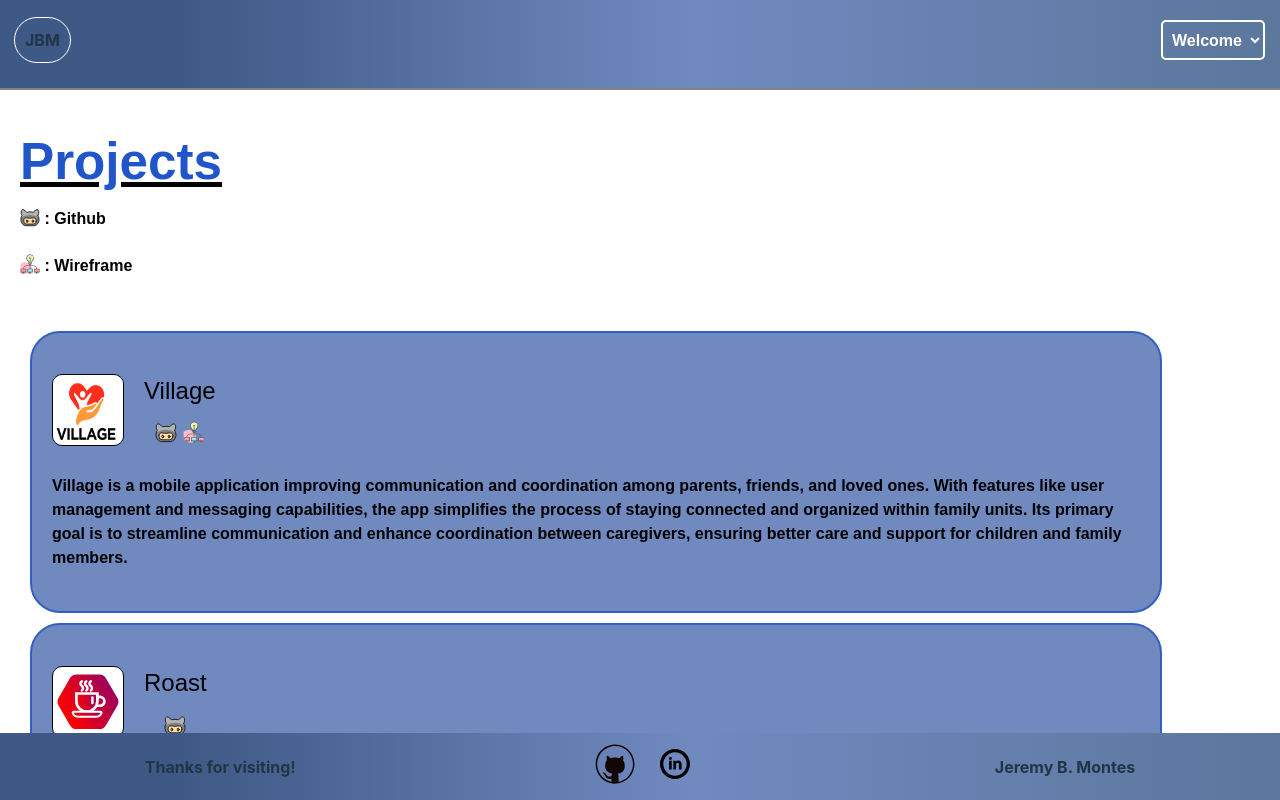
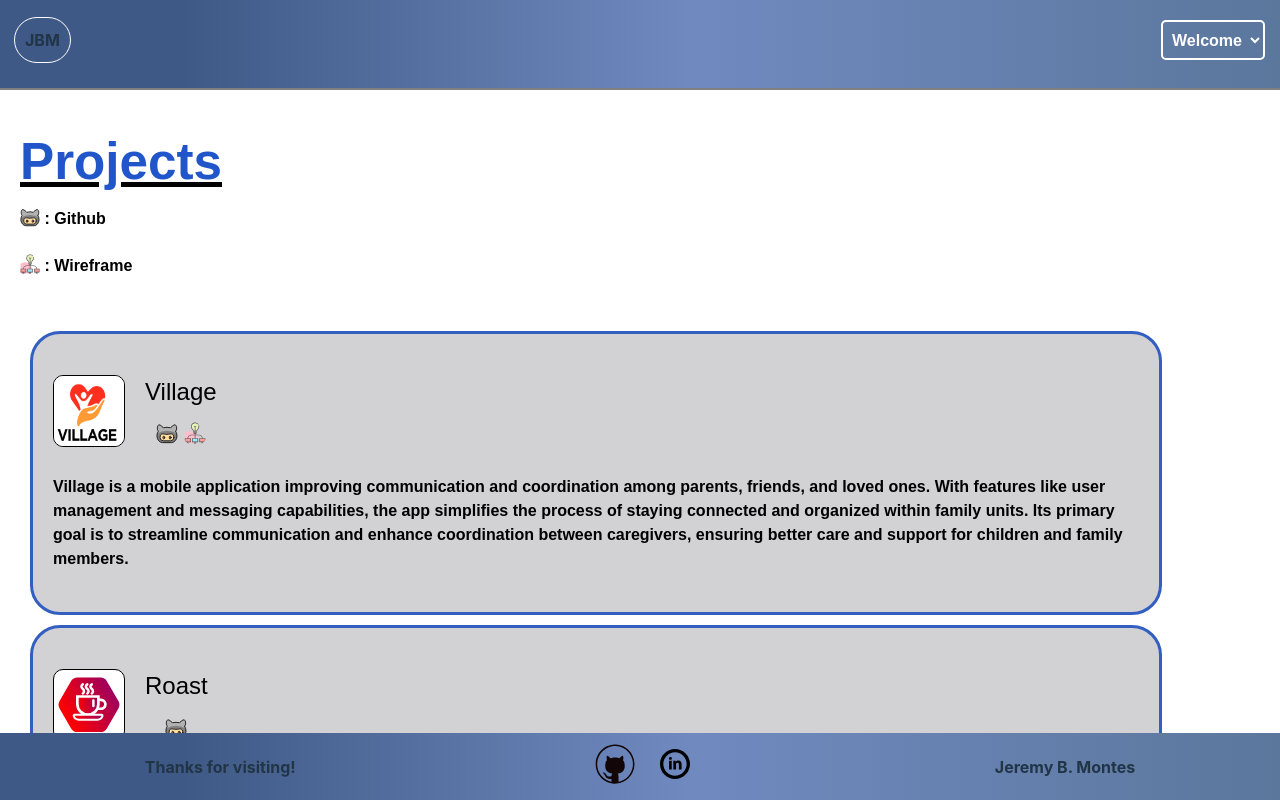
Before and after one commit to JBMontes/Portfolio, a React (Vite) app: page /projects in a window 1280 px wide. Built offline with nearby package versions, Linux system fonts and the light colour scheme; a web font is replaced by a local one.

Commit message:
changed css for project card

```diff
--- a/src/Styles/Projects.css
+++ b/src/Styles/Projects.css
@@ -31,8 +31,8 @@
 
 .projectCard {
   padding: 20px;
-  border: 2px solid rgb(50, 95, 192);
-  background-color: rgb(112,138,192);
+  border: 3px solid rgb(50, 95, 192);
+  background-color: rgb(210, 210, 213);
   margin: 10px;
   border-radius: 30px;
 }
```
